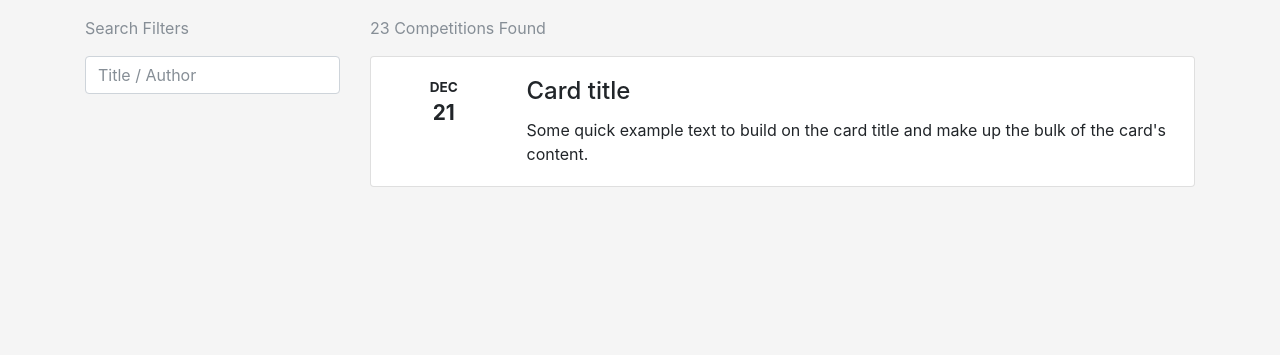
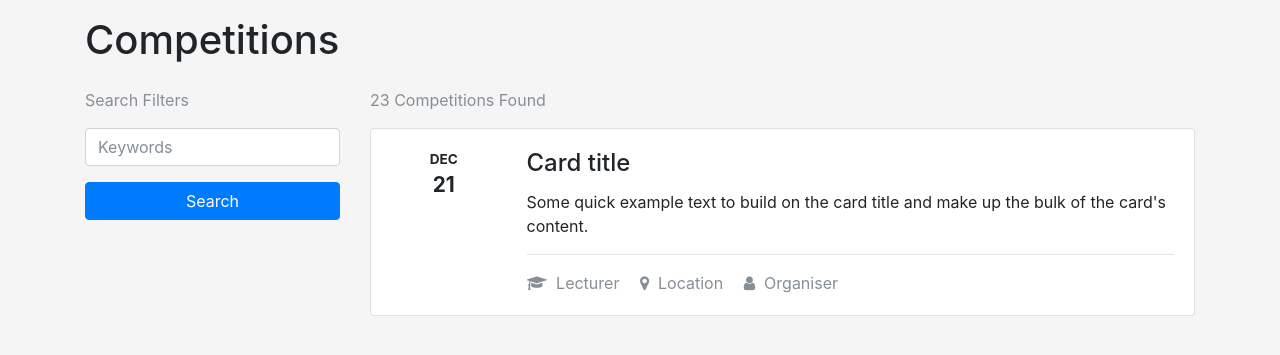
Before and after one commit to naseelemak/WOKO, a PHP site: page /competitions.php in a window 1280 px wide. Shown: the part 56-411 px from the top of the page. Run offline with PHP 8.4, Linux system fonts and the light colour scheme.

Commit message:
Added header at the top of competitions page. Added links between pages.

```diff
--- a/assets/css/style.css
+++ b/assets/css/style.css
@@ -1,9 +1,5 @@
 body {
     background-color: #f5f5f5;
-}
-
-.card-date {
-    width: 71px;
 }
 
 .card-date > p {
@@ -18,3 +14,9 @@ body {
 .card-date-day {
     font-size: 1.3em;
 }
+
+.comp-footer > .text-muted {
+    white-space: nowrap;
+    overflow: hidden;
+    text-overflow: ellipsis;
+}
--- a/competitions.php
+++ b/competitions.php
@@ -7,18 +7,23 @@ include 'misc/header.php';
 ?>
 
 <div class="container mt-3">
+    <h1 class="mb-4">Competitions</h1>
+
     <div class="row">
         <div class="col-md-12 col-lg-3 mb-4">
             <p class="text-muted">Search Filters</p>
 
             <!-- Search field -->
-            <input class="form-control form-control" type="text" placeholder="Title / Author">
+            <input class="form-control mb-3" type="text" placeholder="Keywords">
+
+            <a href="#" class="btn btn-primary" style="width: 100%">Search</a>
+
         </div>
 
         <!-- Competition Cards -->
-        <div class="col-md-12 col-lg-9">
+        <div class="col-md-12 col-lg-9 mb-2">
             <p class="text-muted">23 Competitions Found</p>
-            <div class="card">
+            <div class="card mb-3">
                 <div class="card-body">
                     <div class="row">
                         <div class="col-3 col-sm-2 card-date">
@@ -28,6 +33,16 @@ include 'misc/header.php';
                         <div class="col-9 col-sm-10">
                             <h4 class="card-title">Card title</h4>
                             <p class="card-text">Some quick example text to build on the card title and make up the bulk of the card's content.</p>
+                            <hr>
+                            <div class="comp-footer">
+                                <div class="text-muted">
+                                    <i class="fa fa-graduation-cap" aria-hidden="true"></i>&nbsp;&nbsp;Lecturer
+
+                                    <i class="fa fa-map-marker ml-3" aria-hidden="true"></i>&nbsp;&nbsp;Location
+
+                                    <i class="fa fa-user ml-3" aria-hidden="true"></i>&nbsp;&nbsp;Organiser
+                                </div>
+                            </div>
                         </div>
                     </div>
                 </div>
--- a/misc/footer.php
+++ b/misc/footer.php
@@ -1,4 +1,5 @@
         <!-- JavaScript -->
+
         <script src="assets/js/jquery.min.js"></script>
         <script src="assets/js/popper.min.js"></script>
         <script src="assets/js/bootstrap.min.js"></script>
--- a/misc/header.php
+++ b/misc/header.php
@@ -10,6 +10,9 @@
     <!-- Bootstrap CSS -->
     <link rel="stylesheet" href="assets/css/bootstrap.css">
 
+    <!-- Icon imports -->
+    <link href="https://maxcdn.bootstrapcdn.com/font-awesome/4.7.0/css/font-awesome.min.css" rel="stylesheet" integrity="sha384-wvfXpqpZZVQGK6TAh5PVlGOfQNHSoD2xbE+QkPxCAFlNEevoEH3Sl0sibVcOQVnN" crossorigin="anonymous">
+
     <!-- Own CSS -->
     <link rel="stylesheet" href="assets/css/style.css">
 
@@ -20,7 +23,7 @@
 
     <nav class="navbar navbar-expand-lg navbar-dark bg-dark">
         <div class="container">
-            <a class="navbar-brand mr-5" href="#">WOKO</a>
+            <a class="navbar-brand mr-5" href="index.php">WOKO</a>
             <button class="navbar-toggler" type="button" data-toggle="collapse" data-target="#navbarSupportedContent" aria-controls="navbarSupportedContent" aria-expanded="false" aria-label="Toggle navigation">
                     <span class="navbar-toggler-icon"></span>
                 </button>
@@ -32,7 +35,7 @@
                                 Students
                             </a>
                         <div class="dropdown-menu" aria-labelledby="navbarDropdown">
-                            <a class="dropdown-item" href="#">Competitions</a>
+                            <a class="dropdown-item" href="competitions.php">Competitions</a>
                             <a class="dropdown-item" href="#">User Guide</a>
                         </div>
                     </li>
```
